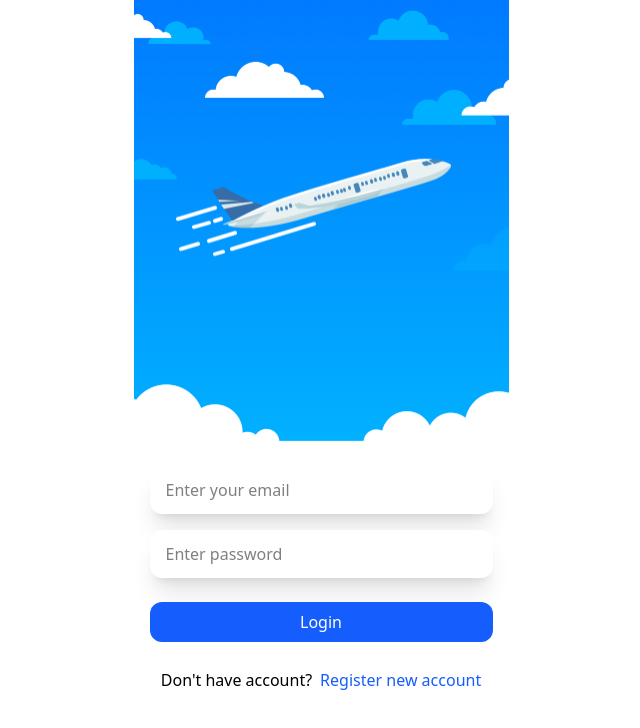
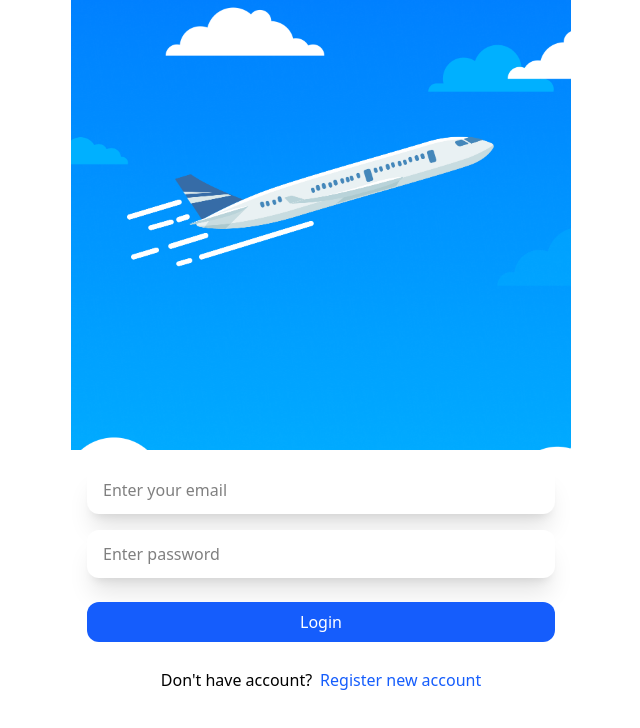
Before and after one commit to Elinazmokhtari/flight-app, a React (Vite) app: page /login in a window 1280 px wide. Shown: the top 728 px of the page, without its empty margins (319-959 px from the left). Built offline with nearby package versions, Linux system fonts and the light colour scheme.

Commit message:
Ui bug fixed.

```diff
--- a/src/index.css
+++ b/src/index.css
@@ -1,5 +1,5 @@
 @import "tailwindcss";
 
 .container {
-  max-width: 375px;
+  max-width: 500px;
 }
```
